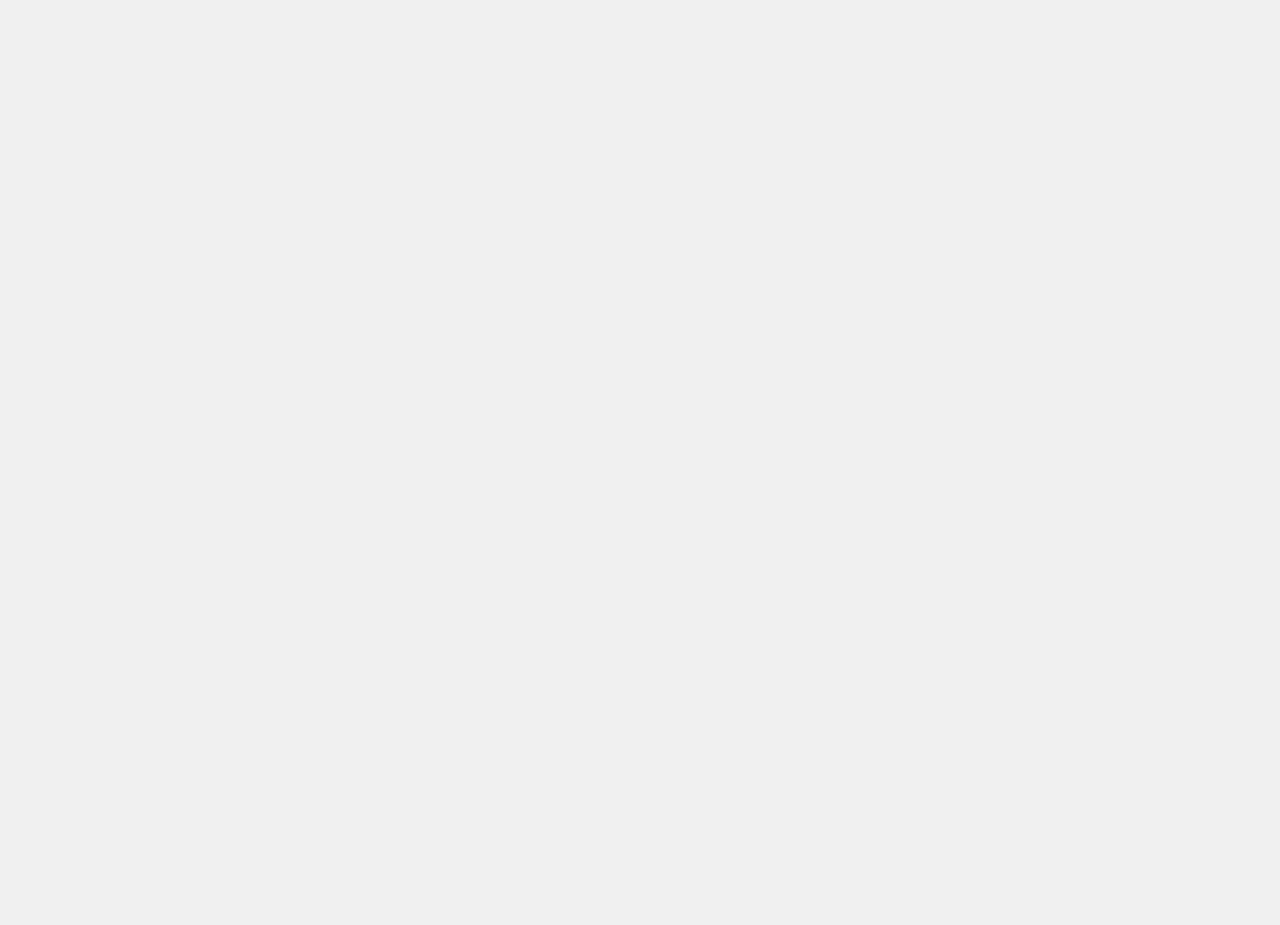
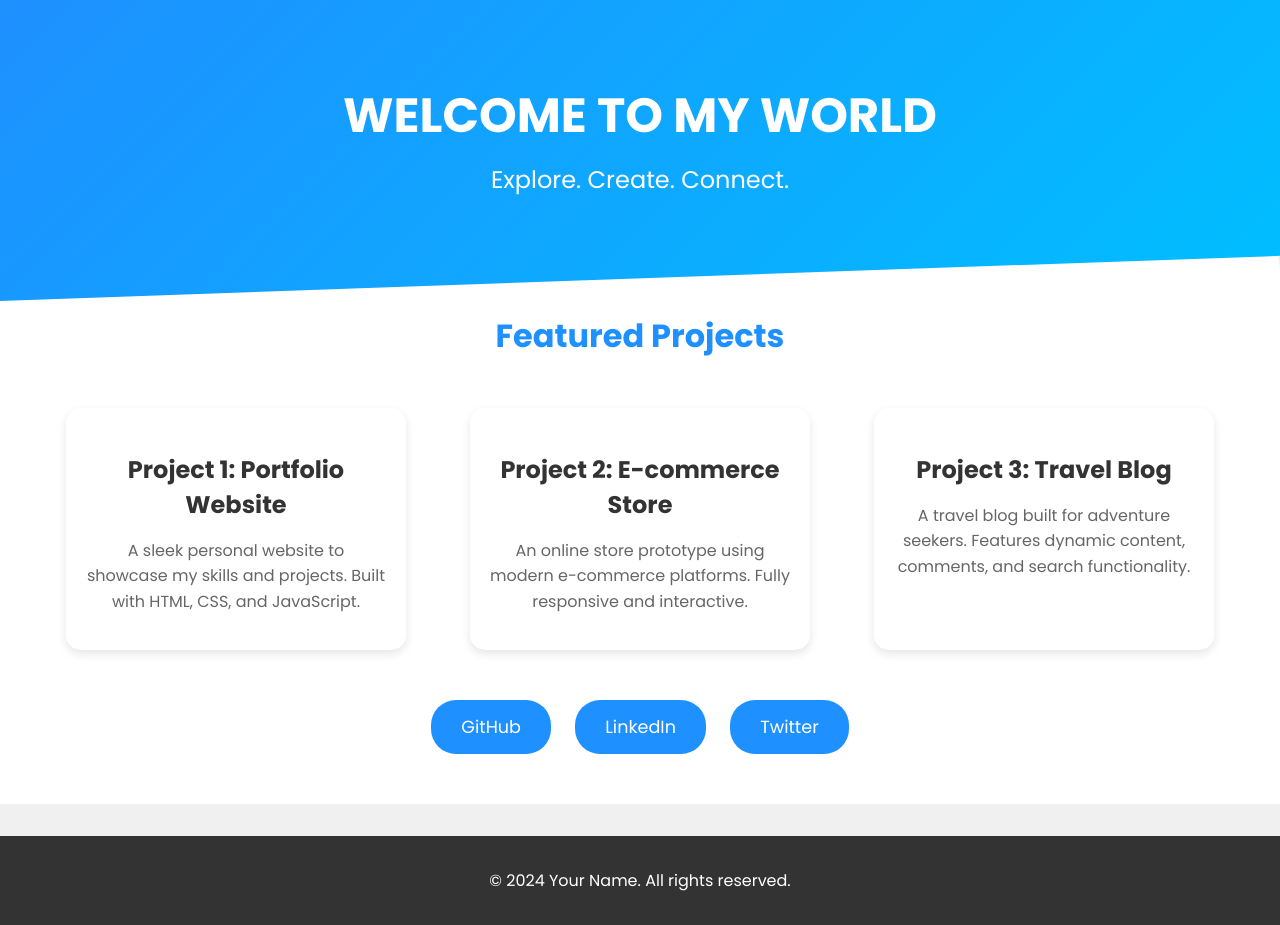
Before and after one commit to sprthompson/sprthompson.github.io, a plain HTML site: page index-chatgpt.html in a window 1280 px wide. Before the commit the page ends 800 px from the top, so only its background shows below. Drawn offline with Linux system fonts and the light colour scheme.

Commit message:
Update index-chatgpt.html

```diff
--- a/index-chatgpt.html
+++ b/index-chatgpt.html
@@ -50,3 +50,115 @@
 
         section {
             padding: 4em 1em;
+            background-color: #ffffff;
+            margin-top: -5em;
+            border-radius: 50px 50px 0 0;
+        }
+
+        section h2 {
+            font-size: 2rem;
+            color: #1e90ff;
+            margin-bottom: 1em;
+        }
+
+        .cards {
+            display: flex;
+            justify-content: center;
+            gap: 2em;
+            flex-wrap: wrap;
+        }
+
+        .card {
+            background: white;
+            padding: 20px;
+            border-radius: 15px;
+            box-shadow: 0 4px 10px rgba(0, 0, 0, 0.1);
+            transition: transform 0.3s ease;
+            max-width: 300px;
+            margin: 1em;
+        }
+
+        .card:hover {
+            transform: translateY(-10px);
+        }
+
+        .card h3 {
+            font-size: 1.5rem;
+            color: #333;
+            margin-bottom: 0.5em;
+        }
+
+        .card p {
+            color: #666;
+            line-height: 1.6;
+        }
+
+        .links {
+            margin-top: 3em;
+        }
+
+        .links a {
+            text-decoration: none;
+            color: white;
+            background-color: #1e90ff;
+            padding: 15px 30px;
+            border-radius: 25px;
+            margin: 0 10px;
+            font-size: 1.1rem;
+            transition: background-color 0.3s ease;
+        }
+
+        .links a:hover {
+            background-color: #007acc;
+        }
+
+        footer {
+            background-color: #333;
+            color: white;
+            padding: 2em 0;
+            margin-top: 2em;
+        }
+
+        footer p {
+            margin: 0;
+        }
+    </style>
+</head>
+<body>
+
+    <header>
+        <h1>Welcome to My World</h1>
+        <p>Explore. Create. Connect.</p>
+    </header>
+
+    <section>
+        <h2>Featured Projects</h2>
+
+        <div class="cards">
+            <div class="card">
+                <h3>Project 1: Portfolio Website</h3>
+                <p>A sleek personal website to showcase my skills and projects. Built with HTML, CSS, and JavaScript.</p>
+            </div>
+            <div class="card">
+                <h3>Project 2: E-commerce Store</h3>
+                <p>An online store prototype using modern e-commerce platforms. Fully responsive and interactive.</p>
+            </div>
+            <div class="card">
+                <h3>Project 3: Travel Blog</h3>
+                <p>A travel blog built for adventure seekers. Features dynamic content, comments, and search functionality.</p>
+            </div>
+        </div>
+
+        <div class="links">
+            <a href="https://github.com/yourusername" target="_blank">GitHub</a>
+            <a href="https://www.linkedin.com/in/yourprofile" target="_blank">LinkedIn</a>
+            <a href="https://twitter.com/yourhandle" target="_blank">Twitter</a>
+        </div>
+    </section>
+
+    <footer>
+        <p>&copy; 2024 Your Name. All rights reserved.</p>
+    </footer>
+
+</body>
+</html>
```
